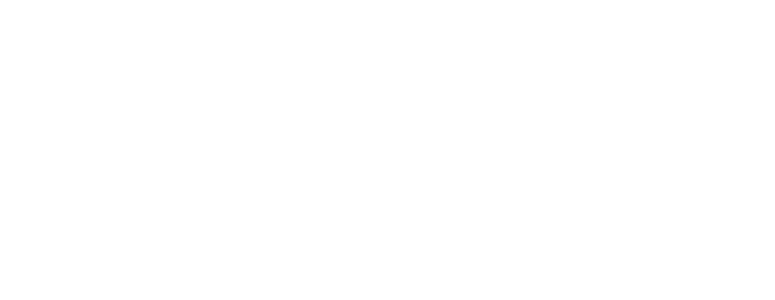
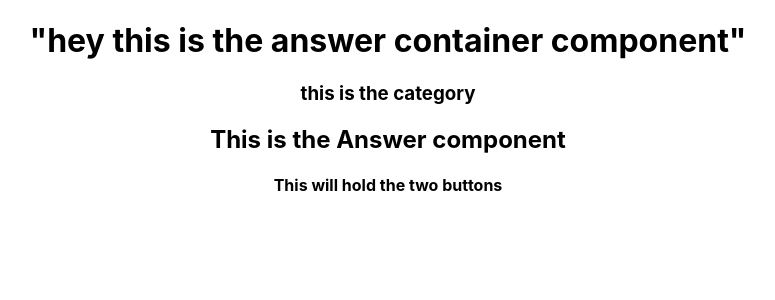
Before and after one commit to KatieJessupMcd/react-jeopardy, a React (Create React App) app: page / in a window 1280 px wide. Shown: the top 300 px of the page, without its empty margins (252-1027 px from the left). Built offline with nearby package versions, Linux system fonts and the light colour scheme.

Commit message:
got the components wired up

```diff
--- a/src/Answer.jsx
+++ b/src/Answer.jsx
@@ -1,10 +1,12 @@
 import React, { Component } from 'react';
-import './Answer.css';
+// import './Answer.css';
 
 class Answer extends Component {
   static defaultProps = {};
   render() {
-    return <div className='Answer' />;
+    return <div className='Answer'>
+    <h2>This is the Answer component</h2>
+    </div>;
   }
 }
 
--- a/src/AnswerContainer.jsx
+++ b/src/AnswerContainer.jsx
@@ -1,10 +1,20 @@
 import React, { Component } from 'react';
-import './AnswerContainer.css';
+import Answer from './Answer';
+import Category from './Category';
+import Button from './Button';
+// import './AnswerContainer.css';
 
 class AnswerContainer extends Component {
   static defaultProps = {};
   render() {
-    return <div className='AnswerContainer' />;
+    return (
+      <div className="AnswerContainer">
+        <h1>"hey this is the answer container component"</h1>
+        <Category />
+        <Answer />
+        <Button />
+      </div>
+    );
   }
 }
 
--- a/src/App.js
+++ b/src/App.js
@@ -1,11 +1,12 @@
 import React, { Component } from 'react';
 import './App.css';
+import AnswerContainer from './AnswerContainer';
 
 class App extends Component {
   render() {
     return (
       <div className="App">
-
+        <AnswerContainer />
       </div>
     );
   }
--- a/src/Button.jsx
+++ b/src/Button.jsx
@@ -1,10 +1,12 @@
 import React, { Component } from 'react';
-import './Button.css';
+// import './Button.css';
 
 class Button extends Component {
   static defaultProps = {};
   render() {
-    return <div className='Button' />;
+    return <div className='Button'>
+    <h4>This will hold the two buttons</h4>
+    </div>;
   }
 }
 
--- a/src/Category.jsx
+++ b/src/Category.jsx
@@ -1,10 +1,12 @@
 import React, { Component } from 'react';
-import './Category.css';
+// import './Category.css';
 
 class Category extends Component {
   static defaultProps = {};
   render() {
-    return <div className='Category' />;
+    return <div className='Category'>
+    <h3>this is the category</h3>
+    </div>;
   }
 }
 
```
